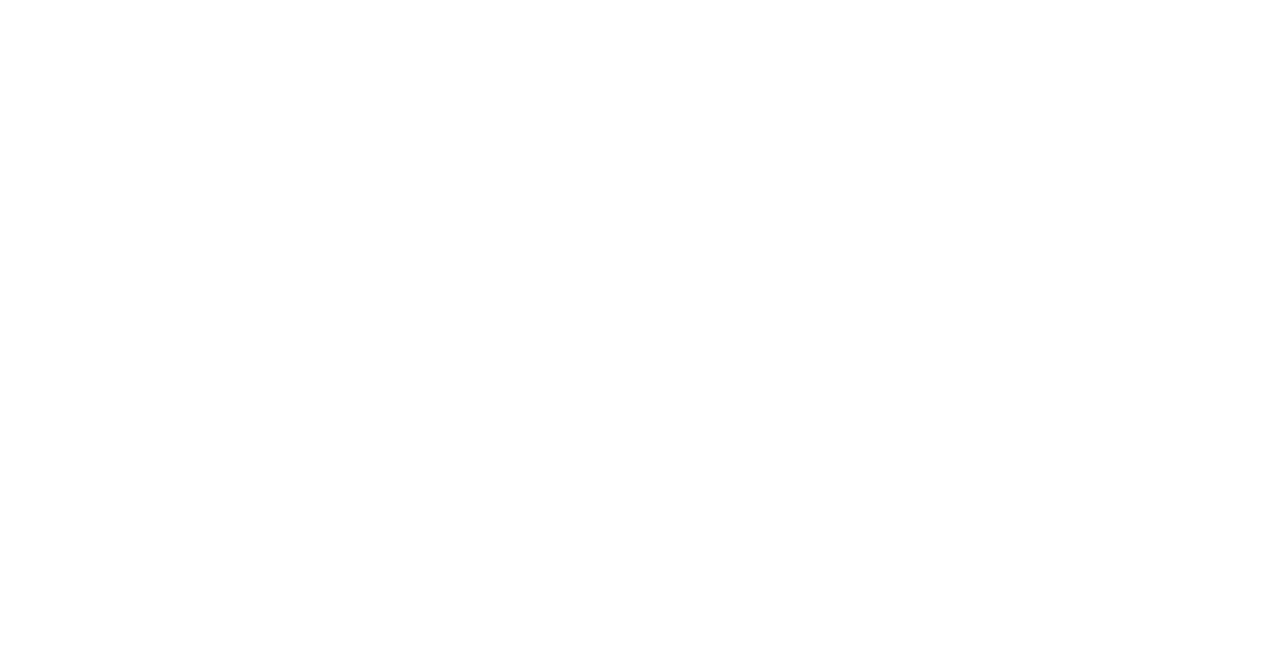
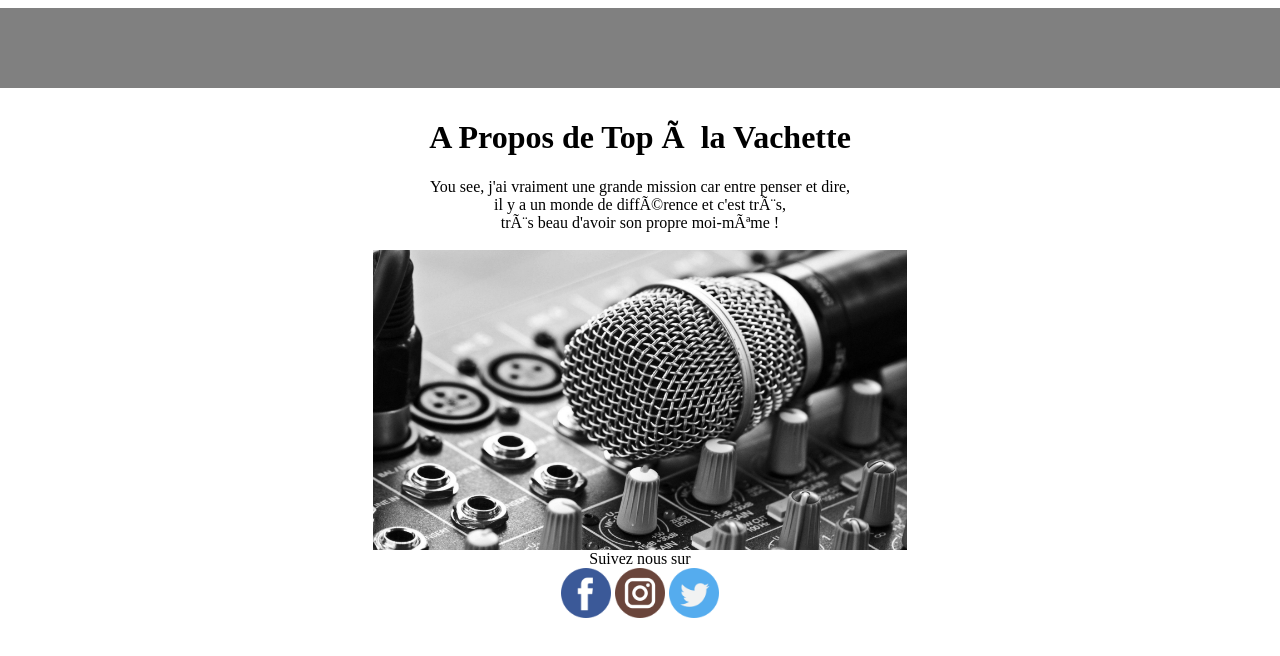
Before and after one commit to Cheyinez/Topalavachette, a plain HTML site: page apropo.html in a window 1280 px wide. Drawn offline with Linux system fonts and the light colour scheme; files whose address does not match are found by name.

Commit message:
fin de j1
Image
Lorem ipsum
lien vers les social media

```diff
--- a/apropo.html
+++ b/apropo.html
@@ -12,9 +12,22 @@
 </head>
 
     <body>
+<header class="header"> </header>
+<br><br><br><br><br>
+  <div style="text-align:center">
+      <h1> A Propos de Top à la Vachette </h1>
 
-
-
+ You see, j'ai vraiment une grande mission car entre penser et dire,<br>
+  il y a un monde de différence et c'est très, <br>
+  très beau d'avoir son propre moi-même !
+<br>
+<br>
+<img src="/Users/krimo/Desktop/code camp/Topalavachette/image/apropo.jpg"  align="center" class="imageducentre">
+  <br> Suivez nous sur <br>
+<a href="https://www.facebook.com/" target="_blank">  <img src="/Users/krimo/Desktop/code camp/Topalavachette/image/fb.png" class="sm"></a>
+<a href="https://www.instagram.com" target="_blank"><img src="/Users/krimo/Desktop/code camp/Topalavachette/image/ig.png" class="sm"></a>
+<a href="https://twitter.com/" target="_blank">  <img src="/Users/krimo/Desktop/code camp/Topalavachette/image/tw.png" class="sm"></a>
+</div>
 
 
 
--- a/styleapropo.css
+++ b/styleapropo.css
@@ -0,0 +1,22 @@
+.body {
+  background: silver;
+}
+.h1 {
+  text-align: center;
+}
+.header{
+    position: fixed;
+    left: 0;
+    right: 0;
+    height: 80px;
+    line-height: 80px;
+    background-color: grey;
+}
+.imageducentre {
+	max-width: 100%;
+	height: 300px;
+
+}
+.sm {max-width: 100%;
+height: 50px;
+}
```
Also changed, not shown: image/apropo.jpg (added), image/fb.png (added), image/ig.png (added), image/tw.png (added), 2 other files.
